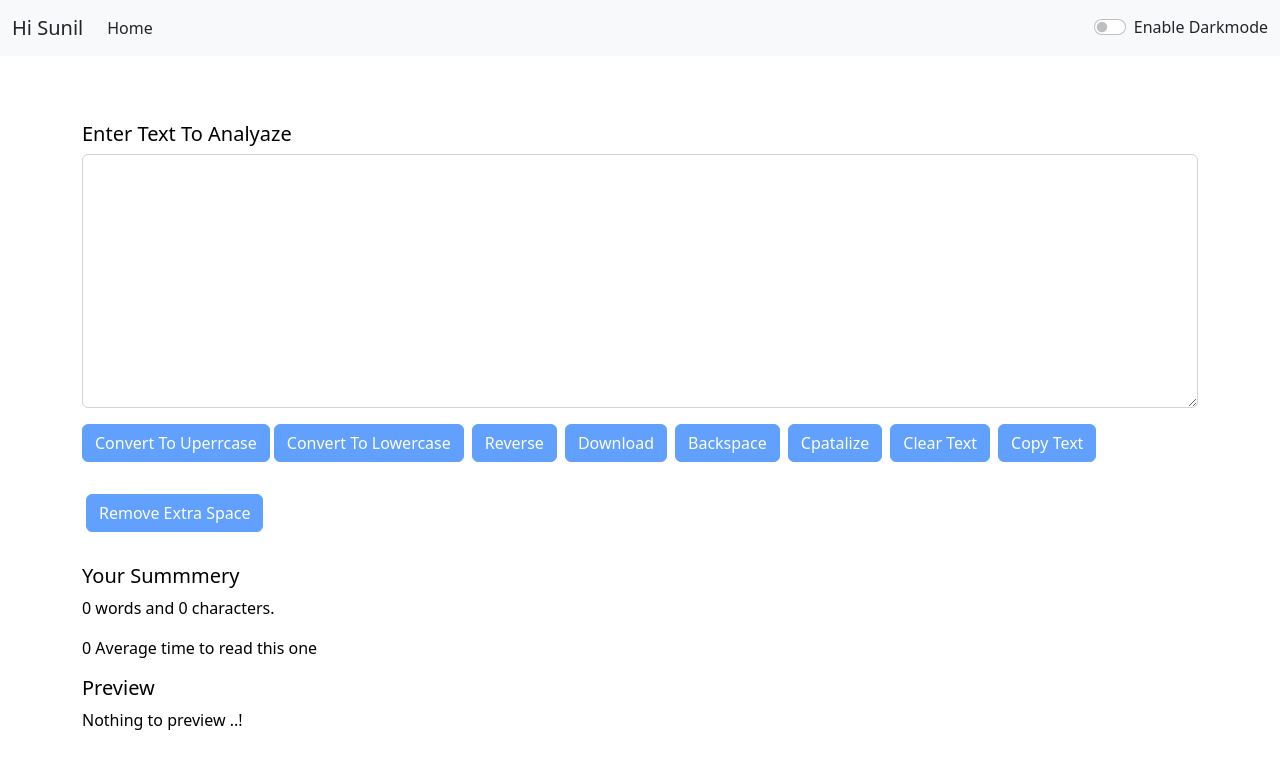
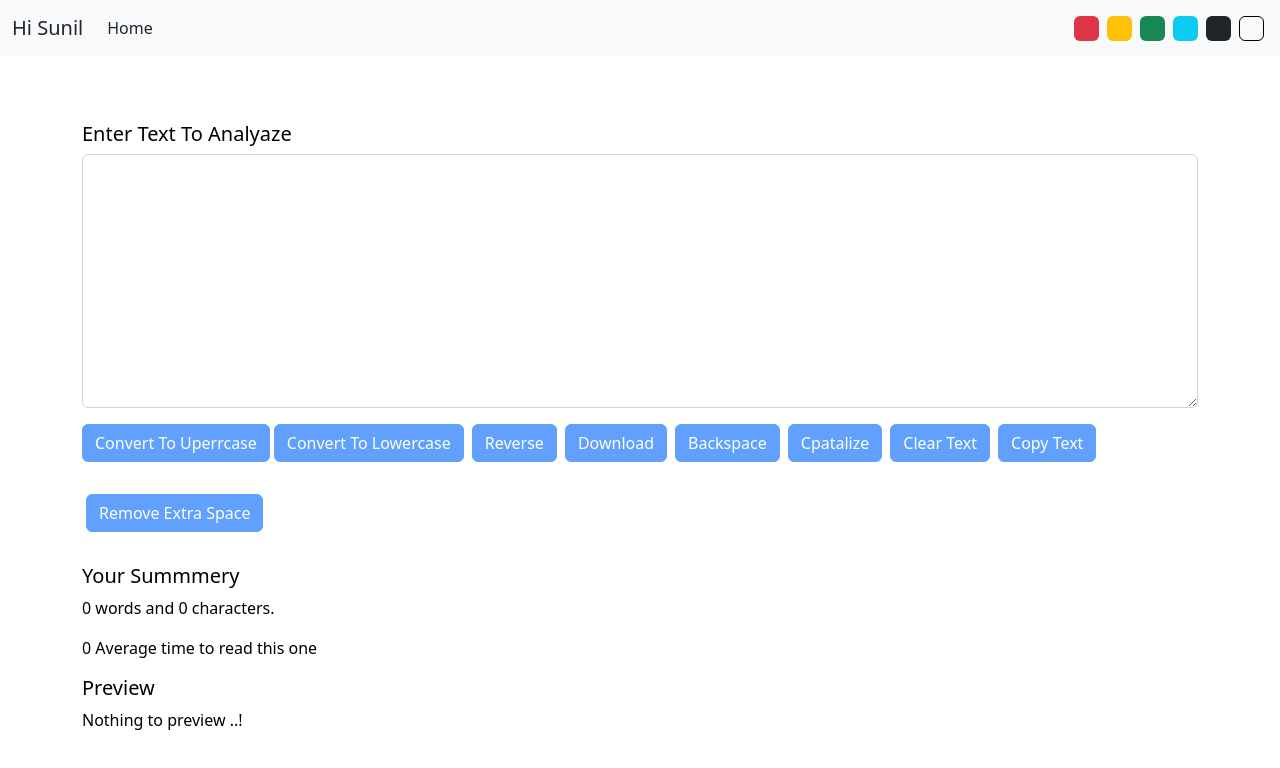
Before and after one commit to Sunil03061995/react-app, a React (Create React App) app: page / in a window 1280 px wide. Shown: the top 768 px of the page. Built offline with nearby package versions, Linux system fonts and the light colour scheme.

Commit message:
Color Plates

```diff
--- a/src/App.js
+++ b/src/App.js
@@ -28,7 +28,20 @@ function App() {
     }, 2000);
   }
 
-  const toggleMode = ()=>{
+  const removeBodyClass =()=>{
+    document.body.classList.remove('bg-light');
+    document.body.classList.remove('bg-danger');
+    document.body.classList.remove('bg-dark');
+    document.body.classList.remove('bg-primary');
+    document.body.classList.remove('bg-warning');
+    document.body.classList.remove('bg-success');
+    document.body.classList.remove('bg-info');
+  }
+
+  const toggleMode = (cls)=>{
+    removeBodyClass();
+    console.log(cls);
+    document.body.classList.add('bg-'+cls);
     if (mode === 'light'){
       setMode('dark');
       document.body.style.backgroundColor = '#083664';
--- a/src/components/Navbar.js
+++ b/src/components/Navbar.js
@@ -26,10 +26,21 @@ export default function Navbar(props) {
             <input className="form-control me-2" type="search" placeholder="Search" aria-label="Search" />
             <button className="btn btn-success" type="submit">Search</button>
           </form> */}
-          <div className={`form-check form-switch text-${props.mode ==='light'?'dark':'light'}`}>
-            <input className="form-check-input" type="checkbox" onClick={props.toggleMode} role="switch" id="flexSwitchCheckDefault" />
-            <label className="form-check-label">Enable Darkmode</label>
+
+          <div className="d-flex">
+              <div className="rounded bg-danger mx-1" onClick={()=>{props.toggleMode('danger')}} style={{height:'25px', width:'25px', cursor:'pointer'}}></div>
+              <div className="rounded bg-warning mx-1" onClick={()=>{props.toggleMode('warning')}} style={{height:'25px', width:'25px', cursor:'pointer'}}></div>
+              <div className="rounded bg-success mx-1" onClick={()=>{props.toggleMode('success')}} style={{height:'25px', width:'25px', cursor:'pointer'}}></div>
+              <div className="rounded bg-info mx-1" onClick={()=>{props.toggleMode('info')}} style={{height:'25px', width:'25px', cursor:'pointer'}}></div>
+              <div className="rounded bg-dark mx-1" onClick={()=>{props.toggleMode('dark')}} style={{height:'25px', width:'25px', cursor:'pointer'}}></div>
+              <div className="rounded bg-light mx-1" onClick={()=>{props.toggleMode('light')}} style={{height:'25px', width:'25px', cursor:'pointer' , border:'1px solid black'}}></div>
           </div>
+
+           {/* toggle with radio buttons  */}
+          {/* <div className={`form-check form-switch text-${props.mode ==='light'?'dark':'light'}`}>
+            <input className="form-check-input" type="checkbox" onClick={()=>{props.toggleMode(null)}} role="switch" id="flexSwitchCheckDefault" />
+            <label className="form-check-label">Toggle Mode</label>
+          </div> */}
         </div>
       </div>
     </nav>
```
